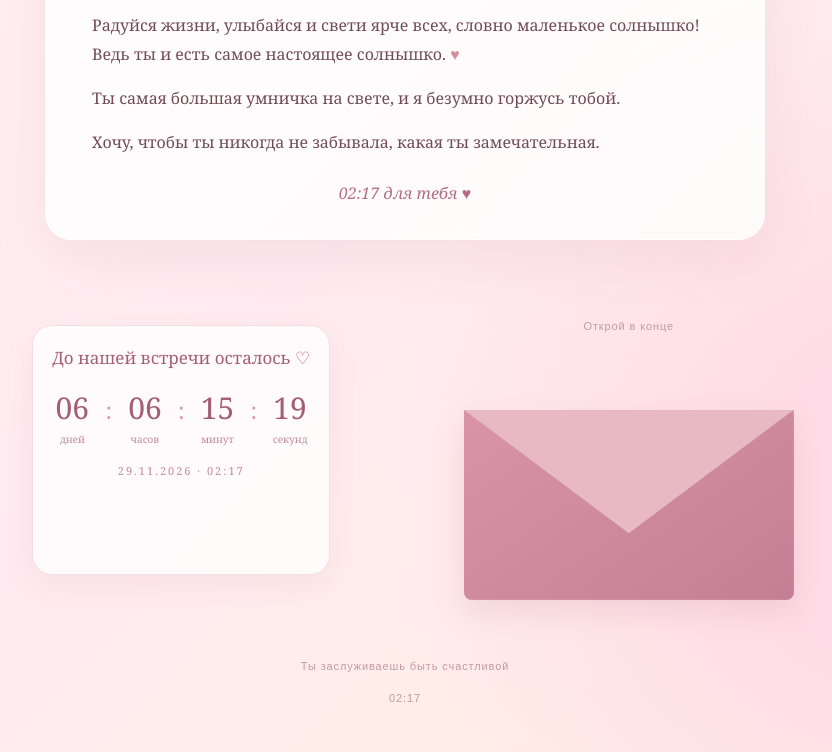
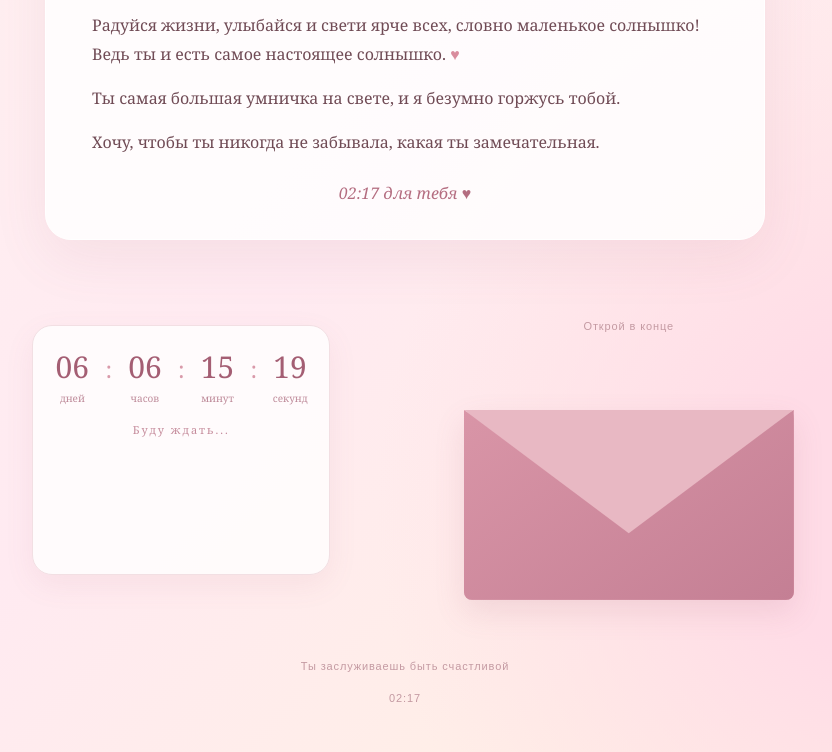
Before and after one commit to nehaevbogdan16-svg/nastenka, a plain HTML site: page letter.html in a window 1280 px wide. Shown: the part 876-1628 px from the top of the page, without its empty margins (235-1067 px from the left). Drawn offline with Linux system fonts and the light colour scheme.

Commit message:
Update letter.html

```diff
--- a/letter.html
+++ b/letter.html
@@ -52,7 +52,7 @@
             <div class="letters-grid">
     <div class="mini-countdown">
 
-    <div class="mini-countdown-title">До нашей встречи осталось ♡</div>
+
 
     <div class="mini-countdown-timer">
 
@@ -72,7 +72,7 @@
 
     </div>
 
-    <div class="mini-countdown-date">29.11.2026 · 02:17</div>
+    <div class="mini-countdown-date">Буду ждать...</div>
 
 </div>
                 <!-- Конверт 2 -->
```
